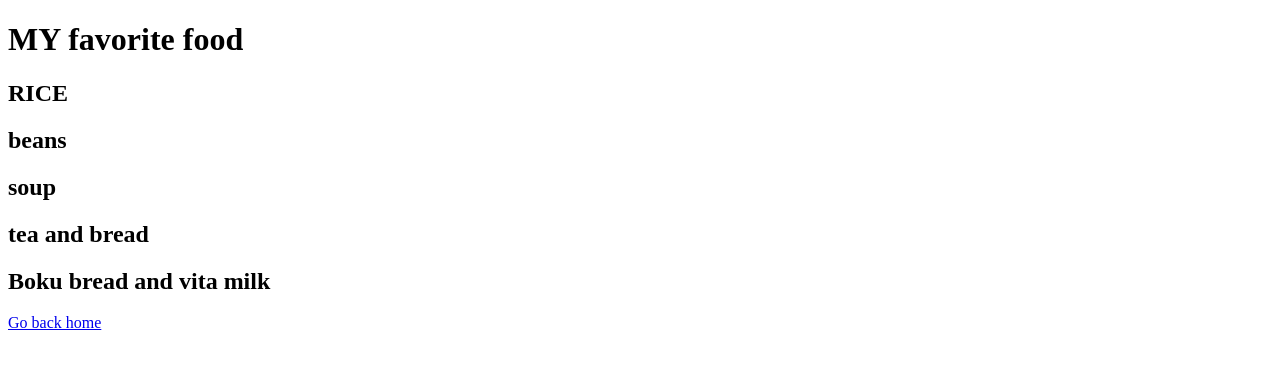
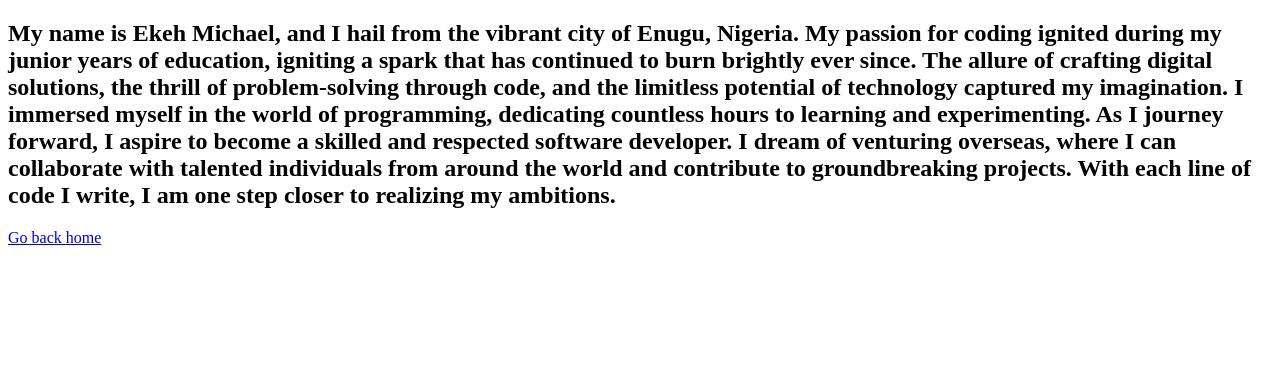
Before and after one commit to AJOH1/intro, a plain HTML site: page fav.html in a window 1280 px wide. Drawn offline with Linux system fonts and the light colour scheme.

Commit message:
i added some details to my html file

```diff
--- a/fav.html
+++ b/fav.html
@@ -6,12 +6,9 @@
     <title>Document</title>
 </head>
 <body>
-    <h1> MY favorite food</h1>
-    <h2> RICE</h2>
-    <h2> beans</h2>
-    <h2>soup</h2>
-    <h2>tea and bread</h2>
-    <h2>Boku bread and vita milk</h2>
+    <h2>My name is Ekeh Michael, and I hail from the vibrant city of Enugu, Nigeria. My passion for coding ignited during my junior years of education, igniting a spark that has continued to burn brightly ever since.
+        The allure of crafting digital solutions, the thrill of problem-solving through code, and the limitless potential of technology captured my imagination. I immersed myself in the world of programming, dedicating countless hours to learning and experimenting.
+        As I journey forward, I aspire to become a skilled and respected software developer. I dream of venturing overseas, where I can collaborate with talented individuals from around the world and contribute to groundbreaking projects. With each line of code I write, I am one step closer to realizing my ambitions.</h2>
 
     <p><a href="index.html">Go back home</a></p>
 </body>
```
Also changed, not shown: index.html (+3 -2 lines).
